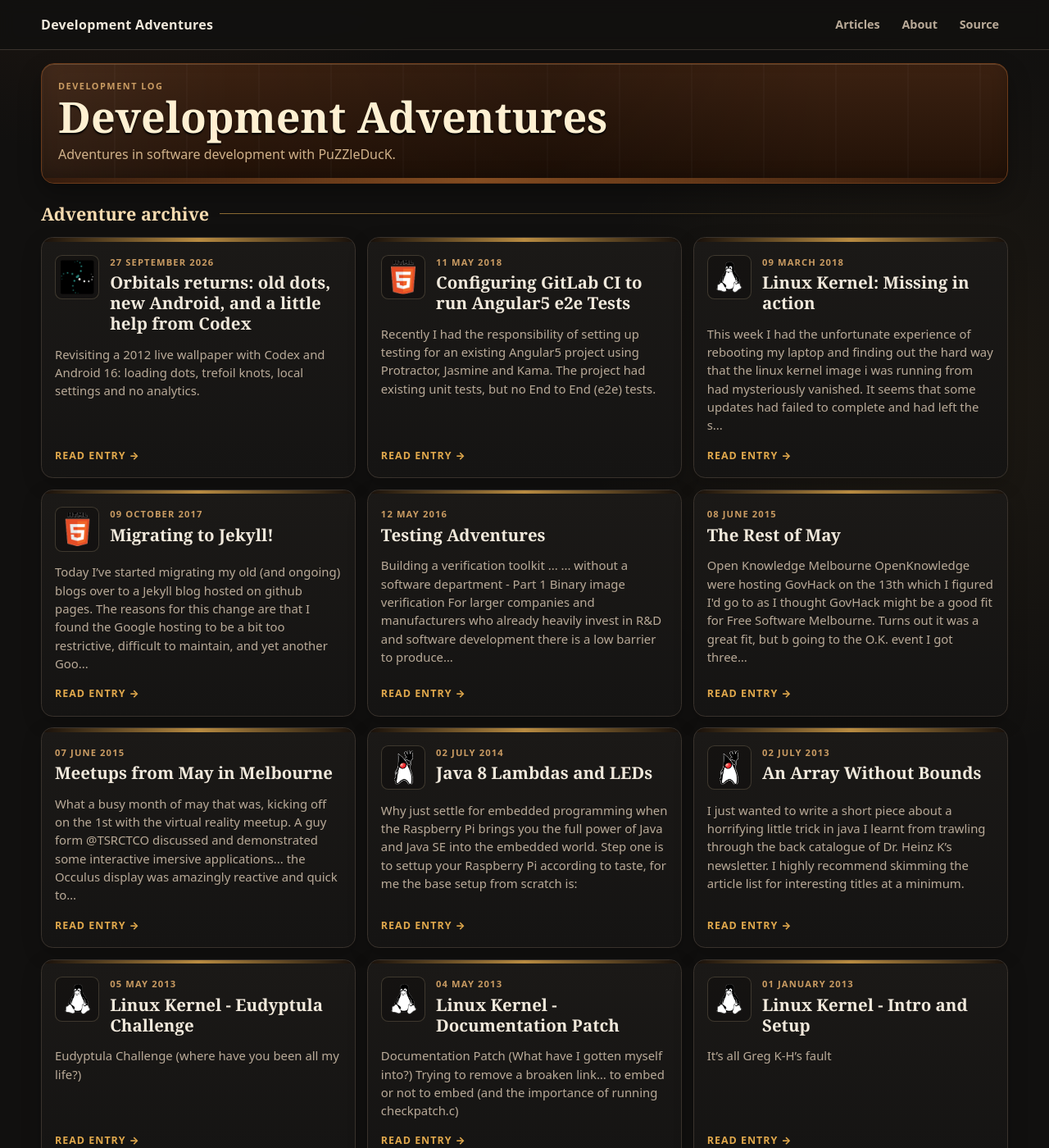
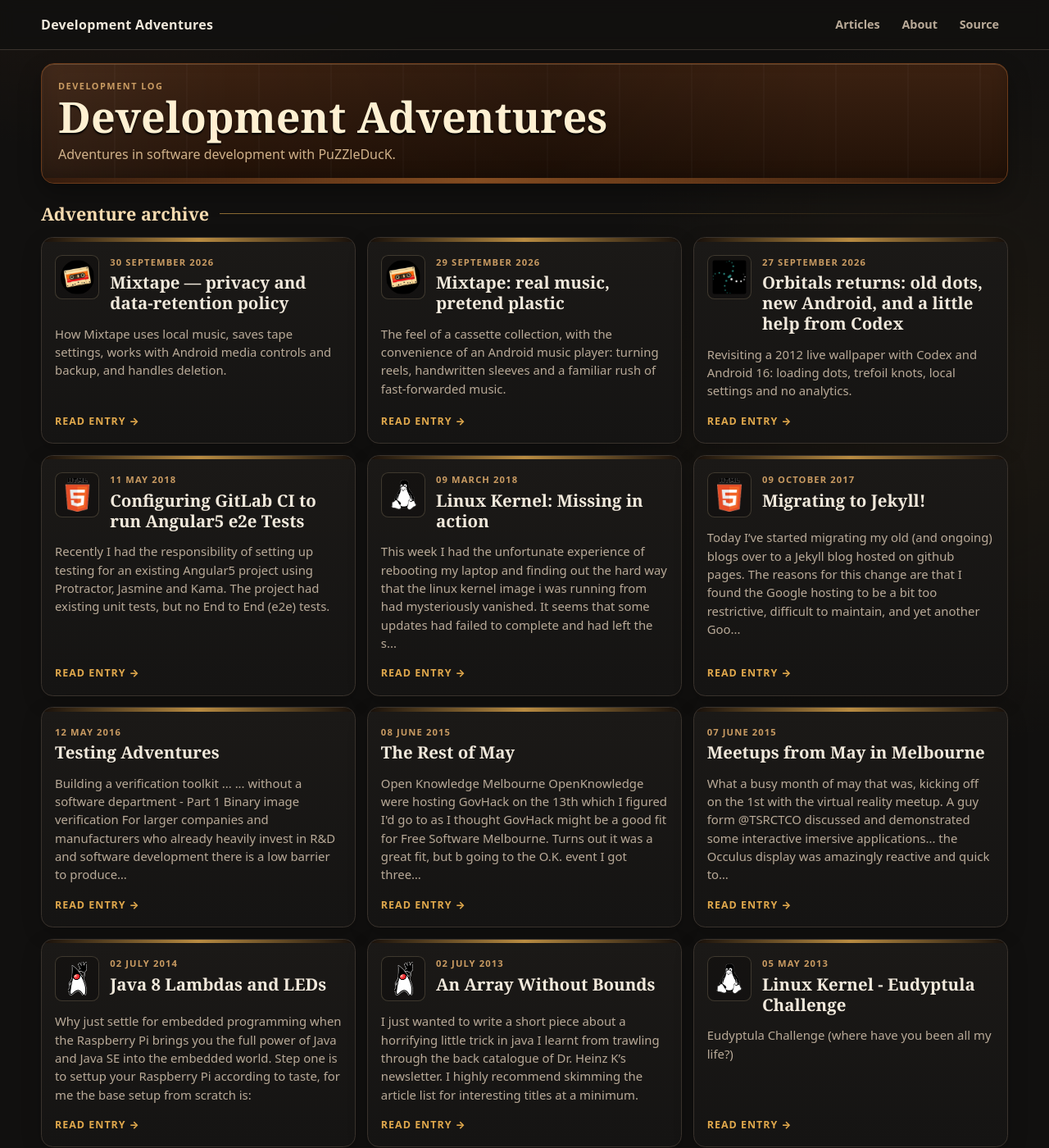
Before and after one commit to PuZZleDucK/Development-Adventures, a Jekyll site: the page built from index.md, in a window 1280 px wide and 1400 px high. Shown: the whole window at 82% size. Built offline with Jekyll 4.4.1, drawn with Linux system fonts in a browser that asks for light colours; some of the changed lines change nothing that is shown.

Commit message:
Publish Mixtape article and privacy policy

```diff
--- /dev/null
+++ b/_posts/2026-09-30-mixtape-real-music-pretend-plastic.markdown
@@ -0,0 +1,103 @@
+---
+layout: post
+title: "Mixtape: real music, pretend plastic"
+excerpt: "The feel of a cassette collection, with the convenience of an Android music player: turning reels, handwritten sleeves and a familiar rush of fast-forwarded music."
+date: 2026-09-30 00:00:00 +1000
+categories: article
+permalink: /mixtape-real-music-pretend-plastic/
+title-image: mixtape.png
+show-title-icon: true
+---
+
+Mixtape is my attempt to keep the things I loved about cassette players, while letting a modern phone handle the convenient bits. The reels turn, the cases catch the light, and the track list lives on a handwritten sleeve. Underneath all that pretend plastic is an Android player for the music already on your device.
+
+You can tap straight to a song, listen with the screen off, and use Android's playback controls. You don't have to wind a real tape back to the beginning or rescue it with a pencil. I wanted the retro feel, not every inconvenience that came with it.
+
+## The cassette test that became an app
+
+A cassette tape sitting in a player had become one of the tests I'd give new models. Could they make something that felt like a real object, rather than just a rectangle with two circles in it?
+
+Fable was the first to do a good enough job with the cassette player and tape design that I actually wanted to use the result. That was the spark for Mixtape. What had been a recurring model test started turning into something I wanted to listen to music with.
+
+The design grew through an HTML and SVG component demo, then became a native Android interface. Keeping the tape, deck, sticker, case and paper insert separate meant they could each have their own character.
+
+<figure class="post-screenshots mixtape-screenshots">
+  <div class="screenshot-pair">
+    <a href="{{ '/assets/images/mixtape/player-portrait.png' | relative_url }}"><img src="{{ '/assets/images/mixtape/player-portrait.png' | relative_url }}" alt="Mixtape's cassette player above a matching spine and handwritten track list." width="1080" height="2400" loading="lazy"></a>
+  </div>
+  <figcaption>Safety Yellow with a Ghost Clear cassette, Ruled Notebook sleeve and Cloudy Clear case. These app screenshots use a sample local music library; tap an image to see it full size.</figcaption>
+</figure>
+
+## Radio sets and stacks of tapes
+
+Once there was a player I liked, other memories started finding their way in. One was the little sets of three songs by an artist that I'd hear on the radio. Mixtape can group an artist's tracks into those three-song sets and spread them across tapes: enough time to settle into an artist before moving on to someone else. There are other grouping options too, and a choice of how many songs go on each tape.
+
+The library itself looks back to stacks of cassette cases. When nothing is playing, you get a page of spines to browse, rather than a player waiting over an empty track list. Pick a tape and its player and sleeve open together.
+
+The last button on the deck does two jobs: **tap the double-arrow/gear button** to toggle between the track list and the mixtape list; **long-press that same button** to open **Settings**. On the opening tape stack, the corner gear takes you straight there.
+
+In landscape, the full-page collection becomes two columns. It is still a stack of tapes, just making sensible use of a different-shaped screen.
+
+<figure class="post-screenshots mixtape-screenshots">
+  <div class="screenshot-pair">
+    <a href="{{ '/assets/images/mixtape/tape-library.png' | relative_url }}"><img src="{{ '/assets/images/mixtape/tape-library.png' | relative_url }}" alt="A full-page stack of cassette spines with different papers, handwriting, colours and small drawn symbols." width="1080" height="2400" loading="lazy"></a>
+    <a href="{{ '/assets/images/mixtape/tape-list-player.png' | relative_url }}"><img src="{{ '/assets/images/mixtape/tape-list-player.png' | relative_url }}" alt="A Graphite Tall deck with a blue cassette above a shelf of mixtape spines, including the selected Night Windows tape in a violet case." width="1080" height="2400" loading="lazy"></a>
+  </div>
+  <figcaption>The full collection, and the Graphite Tall player with its tape shelf open. The selected tape pairs Midnight Grid paper with a Violet Clear case.</figcaption>
+</figure>
+
+## Paper inside plastic
+
+I wanted the track list to feel like the back of a cassette sleeve, not a conventional playlist dropped underneath a decorative player. The spine and back use the same paper design, and both sit behind the same case tint and plastic finish.
+
+There are plain and lined papers, album-style inserts, clear and coloured cases, and tapes with clear or opaque shells. Reflections vary a little between cases so the stack doesn't look mechanically identical. The open-fronted decks leave the cassette and its moving reels in view, with chunky transport buttons you can actually use.
+
+The modern conveniences are still there. Turn the phone sideways and the player and sleeve sit alongside each other. Long track names can run off to the right; drag the list sideways when you want to read the rest.
+
+For a bit of pruning, **long-press a track name** to open its menu. **Remove from mixtape** keeps the music file on your phone; **Delete from device** asks you to confirm before deleting the file itself.
+
+<figure class="post-screenshots mixtape-screenshots screenshot-wide">
+  <div class="screenshot-pair">
+    <a href="{{ '/assets/images/mixtape/player-landscape.png' | relative_url }}"><img src="{{ '/assets/images/mixtape/player-landscape.png' | relative_url }}" alt="A Studio Silver cassette deck beside the After the Rain spine and Forest Fleck track-list sleeve in an amber case, in landscape." width="2400" height="1080" loading="lazy"></a>
+  </div>
+  <figcaption>A different combination in landscape: Studio Silver, a Warm Ivory tape, and Forest Fleck paper inside an Amber Archive case.</figcaption>
+</figure>
+
+## Listening for the gap
+
+On the Walkmans I used, I'd mash Play and Fast Forward together to hear the tape rushing past the heads. I'd listen for the breaks between tracks, trying to land on that great song somewhere in the middle of a mixtape. It was a very particular way of knowing your music.
+
+I liked that half-recognisable rush enough to include it by default in Mixtape. Fast-forward and rewind use snippets of the actual tracks, with a spin-up, a quick journey through the music, and a spin-down near the destination. Longer jumps take a little longer, up to a cap, rather than squeezing a whole album into an impossible squeak. The winding audio is a little quieter than normal playback.
+
+There is no two-button squeeze required this time. And if you'd rather skip the nostalgia, **Fast-forward / rewind sound** can be switched off in **Settings → Mixtapes → Playback**.
+
+## The bits that make it yours
+
+Then there are the little imperfections. You start writing a title with a texta, confident it will fit, and discover halfway through that your plan was optimistic. Some Mixtape titles do the same thing: they reach the end of the paper and get cut off, rather than politely turning into an ellipsis.
+
+The small hand-drawn symbols matter too. A star, a music note, a little swirl in a different colour; not always in quite the same place. A few sleeves even have those tiny boxed letters or numbers. They help a collection feel like individual tapes somebody has handled and labelled.
+
+To make a tape your own, **long-press its spine in the collection** to configure its name and appearance. There is also a dice button for trying a fresh combination, with the changes kept in the editor until you **Save**.
+
+<figure class="post-screenshots mixtape-screenshots">
+  <div class="screenshot-pair">
+    <a href="{{ '/assets/images/mixtape/spine-editor.png' | relative_url }}"><img src="{{ '/assets/images/mixtape/spine-editor.png' | relative_url }}" alt="The Pocket Radio mixtape editor with a pink spine preview, handwriting controls and dice button, over a green Park Life deck." width="1080" height="2400" loading="lazy"></a>
+  </div>
+  <figcaption>Customising Pocket Radio: Pink Zine Border paper in a Ruby Clear case, with the green Park Life deck behind the editor.</figcaption>
+</figure>
+
+## More ideas for the next tape
+
+There are a few things I'd like to explore next:
+
+- Building custom mixtapes with just your favourites.
+- An Android Auto interface.
+- Searching for tracks or mixtapes.
+- A more intuitive way to customise tapes and tracks.
+- A home-screen player widget.
+
+Those are future plans, not features to hunt for in the current app.
+
+Mixtape runs on Android 7 or later. The [source code is on GitHub](https://github.com/PuZZleDucK/Android-Mixtape) if you'd like to look under the plastic or follow along.
+
+For now, put a tape on. No pencil required.
--- /dev/null
+++ b/_posts/2026-10-01-mixtape-privacy-policy.markdown
@@ -0,0 +1,73 @@
+---
+layout: post
+title: "Mixtape — privacy and data-retention policy"
+excerpt: "How Mixtape uses local music, saves tape settings, works with Android media controls and backup, and handles deletion."
+date: 2026-10-01 00:00:00 +1000
+categories: policy
+permalink: /mixtape-privacy-policy/
+contact_email: "PuZZleDucK+mixtape@gmail.com"
+title-image: mixtape.png
+show-title-icon: true
+---
+
+This policy covers Mixtape for Android, package `org.puzzleduck.mixtape`.
+
+Mixtape is developed by **PuZZleDucK**. Privacy questions can be sent to [{{ page.contact_email }}](mailto:{{ page.contact_email }}).
+
+## In brief
+
+Mixtape plays music stored on your device. It has no user account, advertising SDK, developer-operated analytics service or automatic upload of your music library. The app does not request Android's internet permission.
+
+The app does access and store some information locally to work. Android media controls and Android-managed backups are separate data flows described below. “No upload to us” does not mean “no data is processed” or “nothing can leave the device”.
+
+## Music and permissions
+
+With your permission, Mixtape reads Android's audio library and opens audio files for playback. It uses track titles, artist and album names, filenames, durations, file types and sizes, track numbers, media identifiers and added/modified dates to organise tapes, display track information and play your music.
+
+Fast-forward and rewind effects decode short portions of those same files locally. They do not record the microphone or upload audio for processing.
+
+- On Android 13 and later, Mixtape asks for access to music and audio.
+- On Android 7–12, it uses the older storage-read permission.
+- On Android 7–9, a separate storage-write permission is requested if you choose to permanently delete an audio file. Newer Android versions use the relevant system permission or deletion-consent flow.
+
+You can deny or revoke audio access in Android's app-permission settings. Library access and playback of inaccessible files will then be unavailable. Revoking a permission does not itself erase the app's saved tape settings.
+
+The app also uses Android's media-playback service and wake-lock facilities for background playback. Its playback dependencies declare network-state access; this is not permission to send music or other information over the internet.
+
+## Information saved on the device
+
+Mixtape stores app-private preferences for permission-request history, tape names and appearance, handwriting and theme choices, library grouping, filename exclusions, and tape membership. Membership includes media identifiers and identifiers of songs removed from tapes, so a library refresh does not silently add them back.
+
+The app reads audio from its existing location. Creating or editing a virtual tape does not create a new copy of each music file.
+
+Mixtape uses Android's app-private storage protections for its preferences. This is not a promise of protection against someone who has access to an unlocked, rooted or otherwise compromised device.
+
+## Android playback controls and connected systems
+
+Track metadata, the playback queue and playback state are made available through Android's media-session interface. This enables notifications, lock-screen controls and headset or Bluetooth media controls. Mixtape does not provide an Android Auto or Automotive browsing interface.
+
+Those surfaces may show song titles, artists and other media information outside Mixtape's own screen. Their operation and any further processing are controlled by Android and the connected host or service, not a Mixtape server.
+
+## Android backup and device transfers
+
+Mixtape allows Android backup of its saved preferences. Depending on your device and backup settings, Android or your backup provider may copy and later restore that data, including during a device transfer.
+
+These are system-managed copies, not uploads to a server operated by PuZZleDucK. Uninstalling the app does not guarantee removal of an existing backup. See your device's backup controls and [Android's backup documentation](https://developer.android.com/identity/data/autobackup).
+
+## Retention and deletion
+
+- **Saved app data:** preferences and tape membership remain until changed or removed by clearing Mixtape's storage or uninstalling it.
+- **Tape edits:** removing a song from a tape or adding an exclusion does not delete the underlying audio file. Resetting tapes is a reshuffle/reset feature, not a complete personal-data erasure tool.
+- **Music files:** clearing app storage or uninstalling Mixtape does not delete your shared music collection. The separate **Delete from device** action can permanently remove a selected audio file after confirmation and any required Android permission or consent.
+- **Backups:** manage these through Android or the relevant backup provider. App-level deletion does not promise deletion of their copies.
+- **Developer accounts:** there is no Mixtape account or developer-hosted music-library database to delete.
+
+## Support messages and external services
+
+If you contact PuZZleDucK, the email address, message and any attachments you choose to send are received through the email provider. They are separate from the app's local-only operation. Please avoid including unnecessary personal information.
+
+External websites, app stores, email providers and connected platform services have their own privacy policies. This statement describes Mixtape itself; it does not make promises on their behalf.
+
+## Changes and questions
+
+We will update this policy when the way Mixtape handles data changes. Questions or requests about information you have voluntarily sent can be directed to [{{ page.contact_email }}](mailto:{{ page.contact_email }}).
--- a/assets/main.scss
+++ b/assets/main.scss
@@ -348,3 +348,7 @@
   margin: 0;
 }
 .post-screenshots figcaption { margin-top: .8rem; font-size: .9rem; }
+
+/* Full-aspect current app screens in the Mixtape article. */
+.mixtape-screenshots .screenshot-pair a { flex-basis: 340px; }
+.mixtape-screenshots.screenshot-wide .screenshot-pair a { flex-basis: 100%; }
```
Also changed, not shown: assets/images/mixtape/player-landscape.png (added), assets/images/mixtape/player-portrait.png (added), assets/images/mixtape/spine-editor.png (added), assets/images/mixtape/tape-library.png (added), assets/images/mixtape/tape-list-player.png (added), assets/img/mixtape.png (added).
